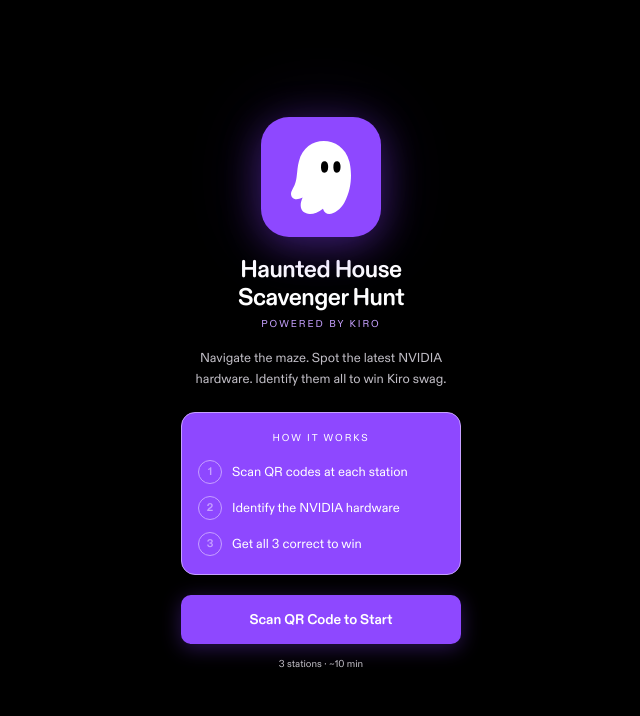
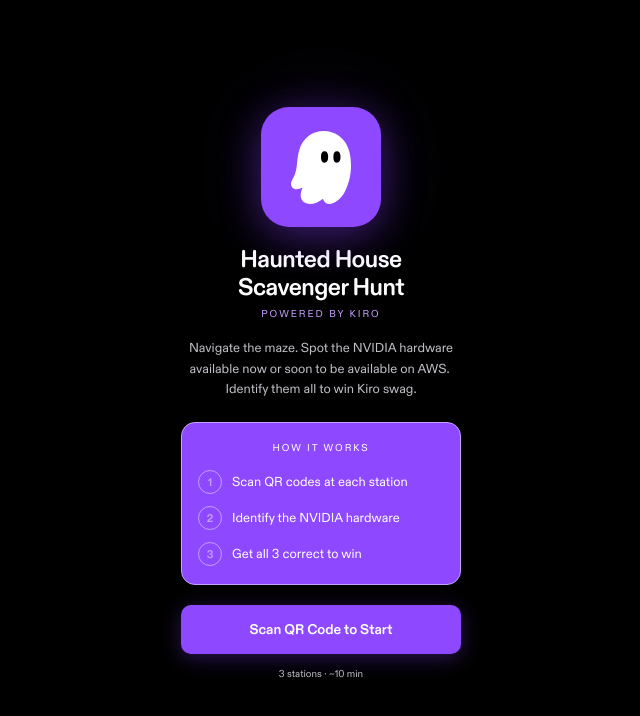
Before and after one commit to kirannasim/scavenger-hunt, a Next.js app: page / in a window 1280 px wide. Shown: the top 716 px of the page, without its empty margins (319-959 px from the left). Built offline with nearby package versions, Linux system fonts and the light colour scheme.

Commit message:
Updated the leading text

```diff
--- a/src/app/page.tsx
+++ b/src/app/page.tsx
@@ -30,9 +30,7 @@
               Powered by Kiro
             </p>
             <p className="text-[13px] text-[rgb(193,_190,_198)] mt-0 mx-0 mb-[24px] leading-[1.55] px-[4px] py-0">
-              Navigate the maze. Spot the latest NVIDIA
-              <br />
-              hardware. Identify them all to win Kiro swag.
+              Navigate the maze. Spot the NVIDIA hardware available now or soon to be available on AWS.  Identify them all to win Kiro swag.
             </p>
           </section>
 
```
